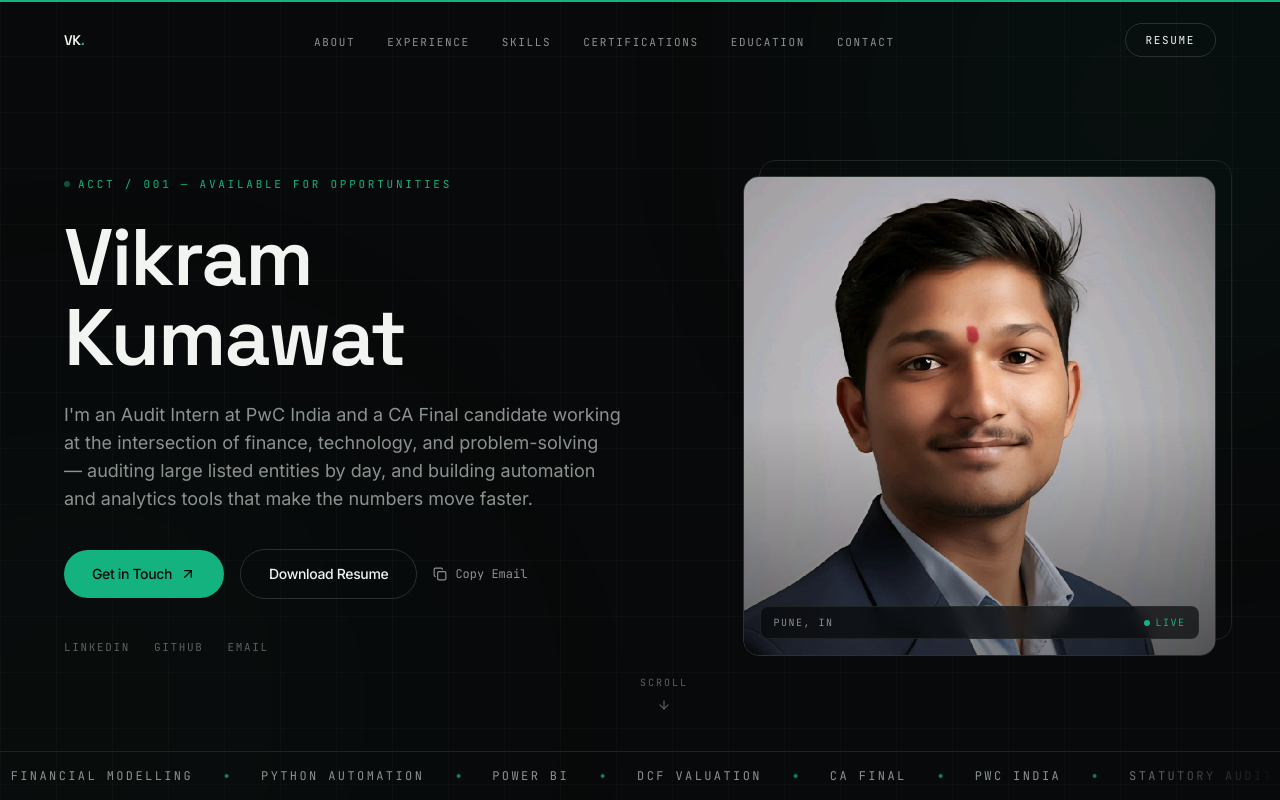
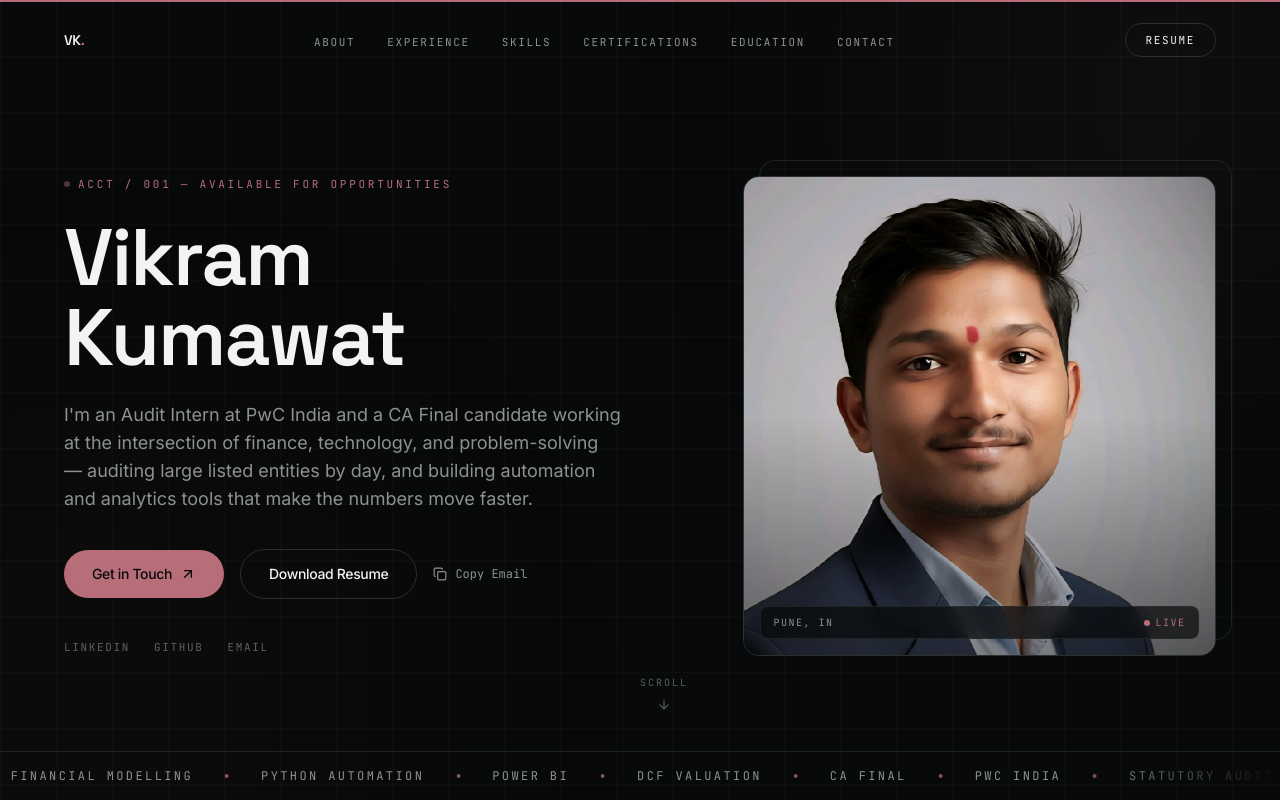
Before and after one commit to vikramkunanmalkumawat8237/Portfolio, a Next.js app: page / in a window 1280 px wide. Shown: the top 800 px of the page. Built offline with nearby package versions, Linux system fonts and the light colour scheme.

Commit message:
change theme to rosegold

```diff
--- a/app/globals.css
+++ b/app/globals.css
@@ -36,7 +36,7 @@
 
   /* Visible keyboard focus everywhere */
   :focus-visible {
-    outline: 2px solid #13b27f;
+    outline: 2px solid #b76e79;
     outline-offset: 3px;
     border-radius: 2px;
   }
--- a/components/sections/certifications.tsx
+++ b/components/sections/certifications.tsx
@@ -22,7 +22,7 @@ export function Certifications() {
           <motion.div
             key={cert.name}
             variants={revealItem}
-            whileHover={{ y: -4, borderColor: "#13B27F" }}
+            whileHover={{ y: -4, borderColor: "#B76E79" }}
             transition={{ duration: 0.25 }}
             className="flex flex-col justify-between rounded-xl border border-line-strong bg-surface p-6"
           >
--- a/components/sections/experience.tsx
+++ b/components/sections/experience.tsx
@@ -63,7 +63,7 @@ export function Experience() {
                   {job.tech.map((t) => (
                     <motion.span
                       key={t}
-                      whileHover={{ y: -2, borderColor: "#13B27F" }}
+                      whileHover={{ y: -2, borderColor: "#B76E79" }}
                       className="rounded-full border border-line-strong px-3 py-1 font-mono text-[11px] text-ink-muted transition-colors"
                     >
                       {t}
--- a/components/sections/skills.tsx
+++ b/components/sections/skills.tsx
@@ -28,7 +28,7 @@ export function Skills() {
                   <motion.span
                     key={item}
                     variants={revealItem}
-                    whileHover={{ scale: 1.06, backgroundColor: "rgba(19,178,127,0.1)", borderColor: "#13B27F", color: "#5EEAB3" }}
+                    whileHover={{ scale: 1.06, backgroundColor: "rgba(183,110,121,0.1)", borderColor: "#B76E79", color: "#E8A3AD" }}
                     className="cursor-default rounded-full border border-line-strong bg-surface px-4 py-2 text-sm text-ink transition-colors"
                   >
                     {item}
--- a/tailwind.config.ts
+++ b/tailwind.config.ts
@@ -24,10 +24,10 @@ const config: Config = {
         "ink-muted": "#8B938E",
         "ink-faint": "#5A625D",
         emerald: {
-          DEFAULT: "#13B27F",
-          dim: "#0B3D2C",
-          bright: "#5EEAB3",
-          50: "#EAFBF4",
+          DEFAULT: "#B76E79",
+          dim: "#3D1F23",
+          bright: "#E8A3AD",
+          50: "#FDF2F3",
         },
       },
       fontFamily: {
```
